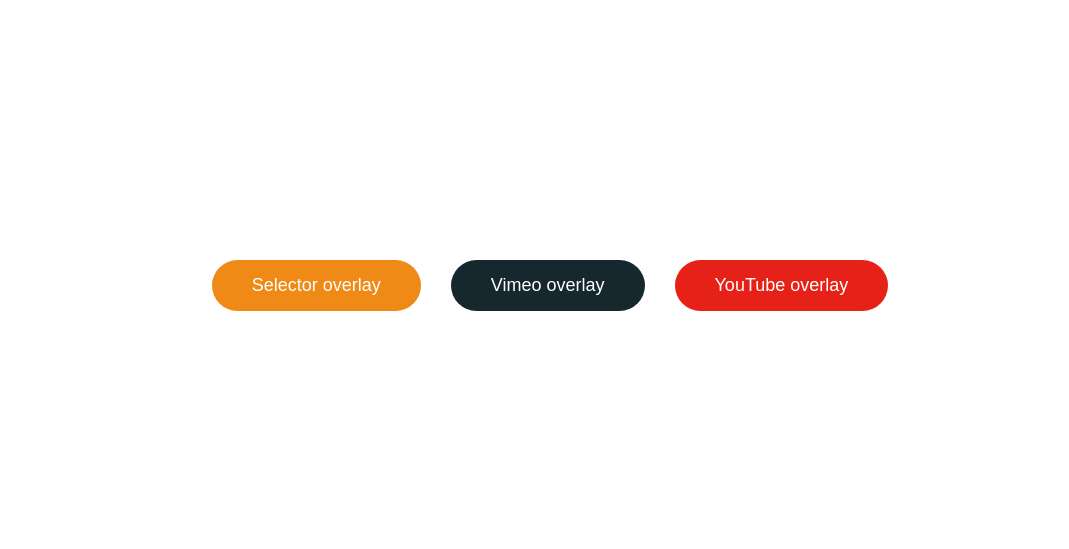
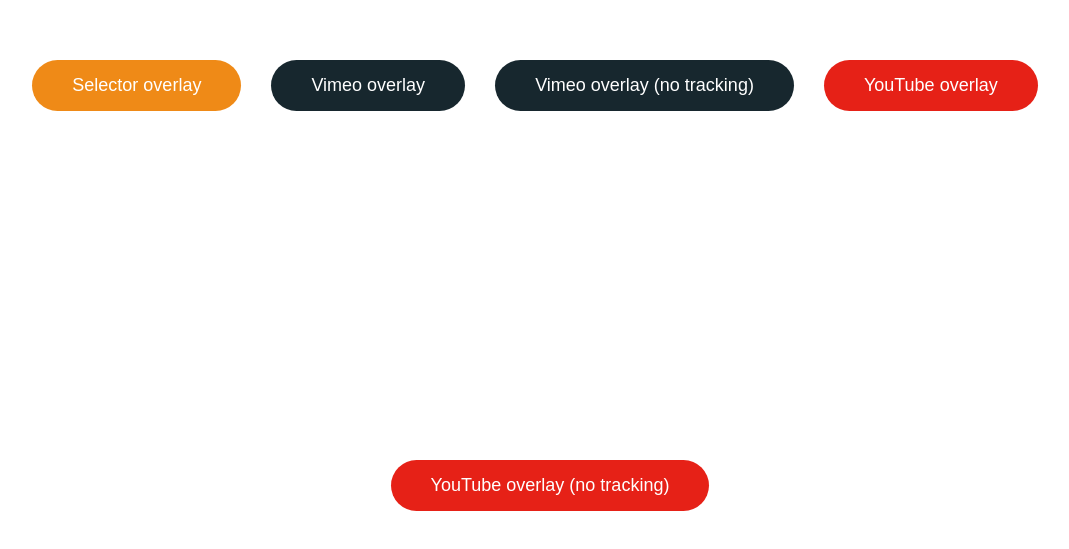
Before and after one commit to Novicell/novicell-overlay, a website: page demo/index.html in a window 1280 px wide. Shown: the part 115-664 px from the top of the page, without its empty margins (90-1159 px from the left). Drawn offline with Linux system fonts and the light colour scheme.

Commit message:
updated readme and demo
and changed demo videos

```diff
--- a/demo/demo.js
+++ b/demo/demo.js
@@ -1,7 +1,9 @@
 import NovicellOverlay from '../dist/novicell-overlay.esm.js';
+
 document.addEventListener("DOMContentLoaded", function () {
     // Select your overlay trigger
     let trigger = document.querySelector('#js-overlay-trigger');
+
     trigger.addEventListener('click', function (e) {
         e.preventDefault();
         let overlayOne = new NovicellOverlay({
@@ -19,8 +21,10 @@
         })
         overlayOne.create();
     });
+
     // Video overlay
     let videoOverlayTriggers = document.querySelectorAll('.js-video-overlay-trigger');
+
     for (let i = 0; i < videoOverlayTriggers.length; i++) {
         videoOverlayTriggers[i].addEventListener('click', (e) => {
             e.preventDefault();
@@ -31,7 +35,8 @@
                 type: currentTrigger.getAttribute('data-type'),
                 autoplay: 1,
                 className: "video-overlay",
-                isVideo: true
+                isVideo: true,
+                disableTracking: currentTrigger.getAttribute('data-disable-tracking')
             })
             overlayVideo.create();
         });
--- a/demo/index.html
+++ b/demo/index.html
@@ -13,10 +13,15 @@
   <div class="demo-content">
     <button id="js-overlay-trigger" class="button button--orange" data-element="#js-overlay-content"
       type="button">Selector overlay</button>
-    <button data-video-id="152477009" data-type="vimeo" class="js-video-overlay-trigger button button--blue">Vimeo
+    <button data-video-id="129634826" data-type="vimeo" class="js-video-overlay-trigger button button--blue">Vimeo
       overlay</button>
-    <button data-video-id="5dsGWM5XGdg" data-type="youtube" class="js-video-overlay-trigger button button--red">YouTube
+    <button data-video-id="129634826" data-type="vimeo" class="js-video-overlay-trigger button button--blue">Vimeo
+      overlay (no tracking)</button>
+      <br>
+    <button data-video-id="B6uuIHpFkuo" data-type="youtube" class="js-video-overlay-trigger button button--red">YouTube
       overlay</button>
+    <button data-video-id="B6uuIHpFkuo" data-type="youtube" data-disable-tracking="true" class="js-video-overlay-trigger button button--red">YouTube
+        overlay (no tracking)</button>
   </div>
 
   <div class="overlay-content" id="js-overlay-content" style="display: none;">
--- a/js/novicell-overlay.js
+++ b/js/novicell-overlay.js
@@ -243,8 +243,8 @@
       };
 
       /*
-           * Helper functions for getting content
-           */
+      * Helper functions for getting content
+      */
       this.get = function get(url) {
         // Return a new promise.
         return new Promise(((resolve, reject) => {
--- a/less/novicell.overlay.less
+++ b/less/novicell.overlay.less
@@ -64,6 +64,7 @@
         &--video {
             padding: 0;
             height: 360px;
+            width: 640px;
 
             .novi-overlay-close {
                 top: -25px;
```
Also changed, not shown: README.md, css/novicell.overlay.css, dist/demo.umd.js, dist/novicell.overlay.min.css, 1 other file.
